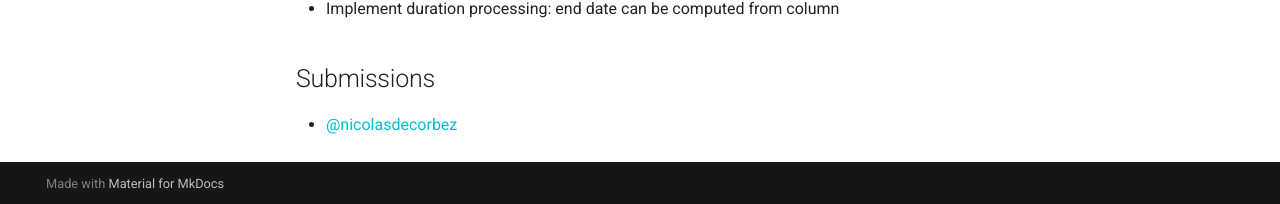
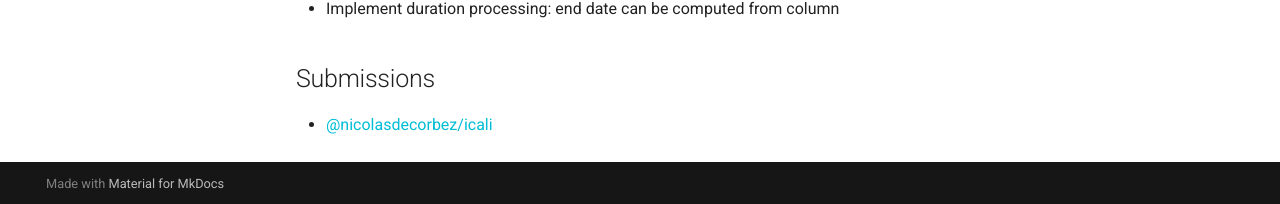
Before and after one commit to open-subjects/open-subjects, an MkDocs documentation site: the page built from subjects/icali/README.md, in a window 1280 px wide and 900 px high, scrolled down 730 px. Shown: the part 693-897 px from the top of the window. Built offline with MkDocs 1.6.1 and Material for MkDocs 9.7.7, drawn with Linux system fonts in a browser that asks for light colours; comment, search, counter and statistics services are not loaded.

Commit message:
docs(icali): full repo name for nicolasdecorbez
Signed-off-by: Theo Bob Massard <tbobm@protonmail.com>

```diff
--- a/subjects/icali/README.md
+++ b/subjects/icali/README.md
@@ -60,4 +60,4 @@ event C, 2021-02-27, nice event
 
 ## Submissions
 
-- [@nicolasdecorbez](https://github.com/nicolasdecorbez/icali)
+- [@nicolasdecorbez/icali](https://github.com/nicolasdecorbez/icali)
```
